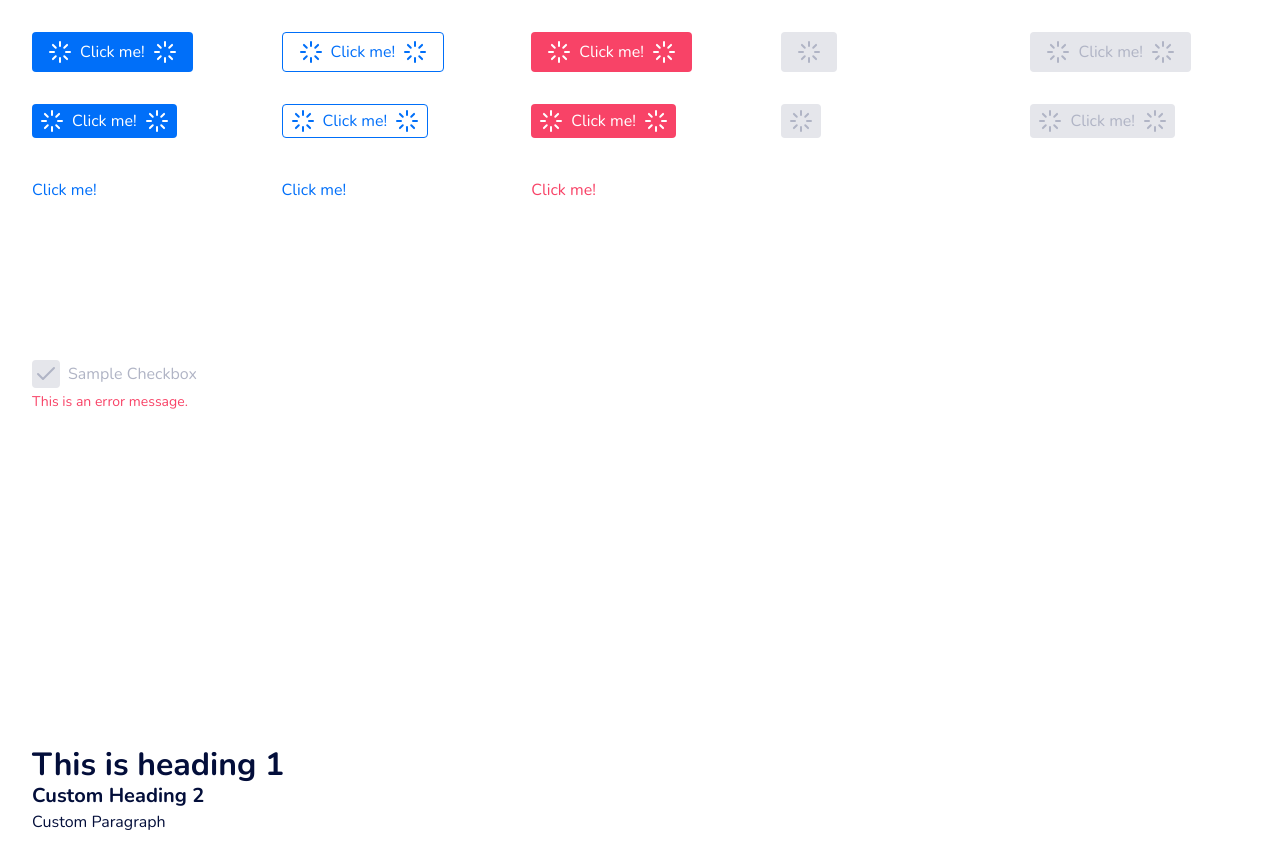
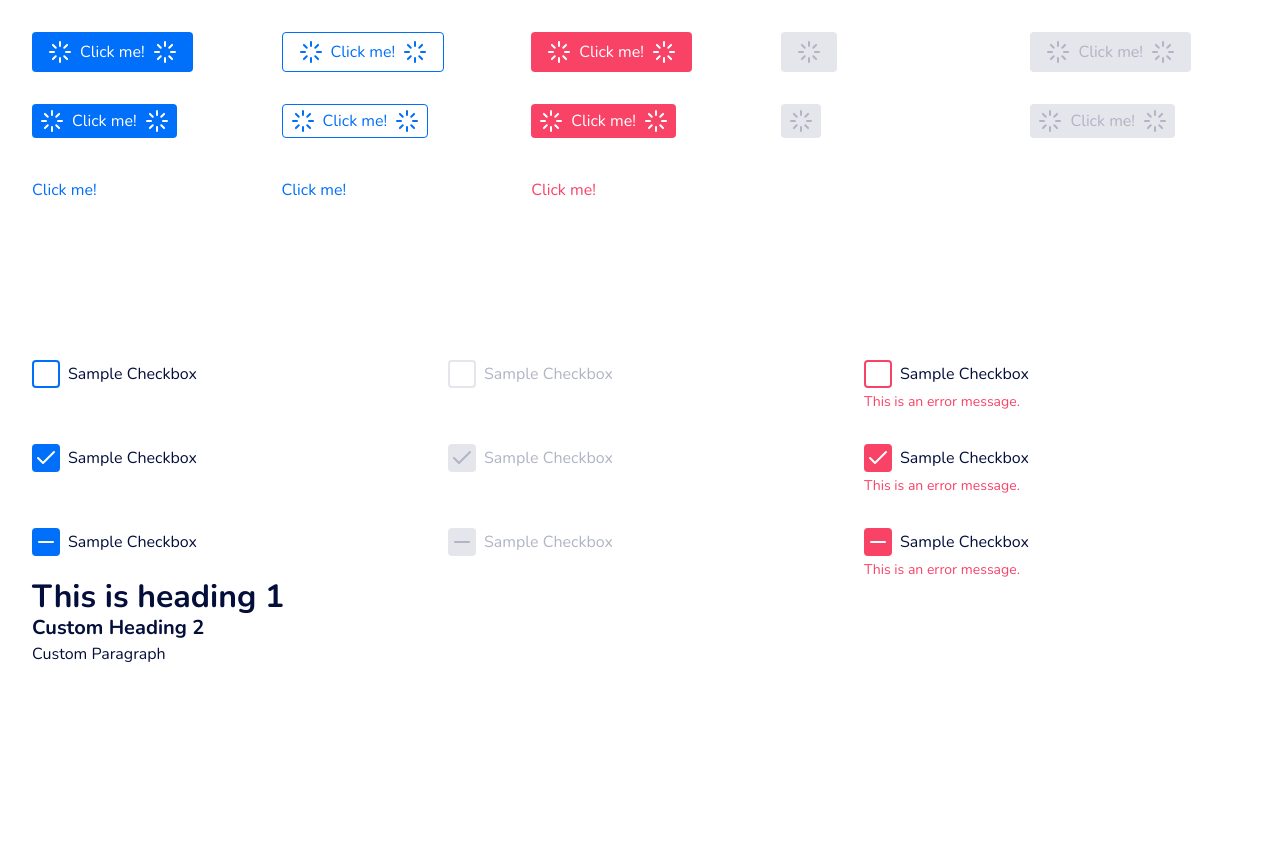
Before and after one commit to Picardward94/li-component-library, a React (Create React App) app: page / in a window 1280 px wide. After the commit the page ends 800 px from the top, so only its background shows below. Built offline with nearby package versions, Linux system fonts and the light colour scheme.

Commit message:
Checkbox additional changes

```diff
--- a/src/App.js
+++ b/src/App.js
@@ -133,12 +133,66 @@ function App() {
           <div
             style={{
               display: "grid",
-              gridTemplateRows: "1fr 1fr 1fr 1fr 1fr",
-              gridTemplateColumns: "1fr 1fr 1fr 1fr 1fr",
+              gridTemplateRows: "1fr 1fr 1fr",
+              gridTemplateColumns: "1fr 1fr 1fr",
               gap: "32px",
             }}
           >
-            <CustomCheckbox error={true} disabled={true} checkState="checked" label="Sample Checkbox" errorText="This is an error message." />
+            <div>
+              <CustomCheckbox label="Sample Checkbox" />
+            </div>
+            <div>
+              <CustomCheckbox
+                disabled={true}
+                label="Sample Checkbox"
+                errorText="This is an error message."
+              />
+            </div>
+            <div>
+              <CustomCheckbox
+                error={true}
+                label="Sample Checkbox"
+                errorText="This is an error message."
+              />
+            </div>
+            <div>
+              <CustomCheckbox label="Sample Checkbox" checkState="checked" />
+            </div>
+            <div>
+              <CustomCheckbox
+                disabled={true}
+                checkState="checked"
+                label="Sample Checkbox"
+                errorText="This is an error message."
+              />
+            </div>
+            <div>
+              <CustomCheckbox
+                error={true}
+                checkState="checked"
+                label="Sample Checkbox"
+                errorText="This is an error message."
+              />
+            </div>
+            <div>
+              <CustomCheckbox label="Sample Checkbox" checkState="partial" />
+            </div>
+            <div>
+              <CustomCheckbox
+                disabled={true}
+                checkState="partial"
+                label="Sample Checkbox"
+                errorText="This is an error message."
+              />
+            </div>
+            <div>
+              <CustomCheckbox
+                error={true}
+                checkState="partial"
+                label="Sample Checkbox"
+                errorText="This is an error message."
+              />
+            </div>
           </div>
 
           {/* Using LiTypography with custom typography variants */}
--- a/src/components/atoms/Button.js
+++ b/src/components/atoms/Button.js
@@ -2,6 +2,11 @@ import React from "react";
 import styled from "@emotion/styled";
 import Button from "@mui/material/Button";
 import IconWrapper from "../tokens/icons/IconWrapper";
+
+// Inconsistencies with Figma property naming
+// Text could be considered a different component, leave for now, address later.
+// If no properties are declared, the default state will be regular, primary
+// If no properties are declared, this shouldn't throw an will just display an empty button.
 
 const StyledButton = styled(Button)(({ theme }) => ({
   "&.MuiButton-root": {
--- a/src/components/atoms/Checkbox.js
+++ b/src/components/atoms/Checkbox.js
@@ -12,7 +12,6 @@ const CheckboxContainer = styled.div(({ theme, disabled }) => ({
     cursor: "not-allowed",
     "& p": {
       color: theme.palette.colorTokens.text["disabled"],
-      display: "inline",
     }
   }),
   "& .error-text": {
@@ -27,7 +26,7 @@ const CheckboxLabelContainer = styled.div({
   alignItems: "center",
 });
 
-const StyledCheckbox = styled.div(({ theme, checked, error, disabled }) => ({
+const StyledCheckbox = styled.div(({ theme, checked, error, disabled, partial }) => ({
   border: "2px solid",
   borderColor: theme.palette.colorTokens.surface["action-primary"],
   borderRadius: theme.spacing(0.5),
@@ -40,27 +39,30 @@ const StyledCheckbox = styled.div(({ theme, checked, error, disabled }) => ({
   justifyContent: "center",
   transition: "all ease-in-out 0.3s",
   marginRight: theme.spacing(1),
-  ...(checked && {
+  "&:hover": {
+    boxShadow: !disabled && `0 0 0 4px ${theme.palette.colorTokens.surface["action-light"]}`,
+  },
+  ...(checked || partial) && {
     borderColor: theme.palette.colorTokens.surface["action-primary"],
     backgroundColor: theme.palette.colorTokens.surface["action-primary"],
-  }),
+  },
   ...(error && {
     borderColor: theme.palette.colorTokens.utility["error-main"],
-    ...(checked && {
-      backgroundColor: theme.palette.colorTokens.utility["error-background"],
-      color: theme.palette.colorTokens.utility["error-main"],
-    }),
+    ...(checked || partial) && {
+      backgroundColor: theme.palette.colorTokens.utility["error-main"],
+      color: theme.palette.colorTokens.text["on-action"],
+    },
+    "&:hover": {
+      boxShadow: !disabled && `0 0 0 4px ${theme.palette.colorTokens.utility["error-light"]}`,
+    },
   }),
   ...(disabled && {
     borderColor: theme.palette.colorTokens.border["primary"],
-    ...(checked && {
+    ...(checked || partial) && {
       backgroundColor: theme.palette.colorTokens.surface["disabled"],
       color: theme.palette.colorTokens.text["disabled"],
-    }),
+    },
   }),
-  "&:hover": {
-    boxShadow: !disabled && `0 0 0 4px ${theme.palette.colorTokens.surface["action-light"]}`,
-  },
 }));
 
 const CustomCheckbox = ({ label, error = false, errorText, disabled = false, checkState: initialCheckState = "unchecked", ...props }) => {
@@ -70,10 +72,18 @@ const CustomCheckbox = ({ label, error = false, errorText, disabled = false, che
     if (disabled) return;
     console.log("Current State:", checkState);
 
-    if (checkState === "unchecked") {
-      setCheckState("checked");
-    } else {
-      setCheckState("unchecked");
+    switch (checkState) {
+      case "checked":
+        setCheckState("unchecked");
+        break;
+      case "unchecked":
+        setCheckState("checked");
+        break;
+      case "partial":
+        setCheckState("unchecked");
+        break;
+      default:
+        console.error("Unexpected checkState:", checkState);
     }
   };
 
@@ -88,12 +98,17 @@ const CustomCheckbox = ({ label, error = false, errorText, disabled = false, che
   return (
     <CheckboxContainer onClick={handleCheckboxClick} disabled={disabled} {...props}>
       <CheckboxLabelContainer>
-        <StyledCheckbox checked={checkState === "checked"} error={error} disabled={disabled}>
+        <StyledCheckbox
+          checked={checkState === "checked"}
+          partial={checkState === "partial"}
+          error={error}
+          disabled={disabled}
+        >
           {iconName && <IconWrapper iconName={iconName} size="medium" />}
         </StyledCheckbox>
         {label && <LiTypography variant="paragraph">{label}</LiTypography>}
       </CheckboxLabelContainer>
-      {error && <LiTypography variant="paragraph-small" className="error-text">{errorText}</LiTypography>}
+      {error && !disabled && <LiTypography variant="paragraph-small" className="error-text">{errorText}</LiTypography>}
     </CheckboxContainer>
   );
 };
--- a/src/components/tokens/icons/icons-individal/MinusIcon.js
+++ b/src/components/tokens/icons/icons-individal/MinusIcon.js
@@ -1,6 +1,6 @@
 import React from "react";
 
-const LoadingIcon = ({ width, height, ...props }) => (
+const MinusIcon = ({ width, height, ...props }) => (
   <svg
     xmlns="http://www.w3.org/2000/svg"
     width="24"
@@ -17,4 +17,4 @@ const LoadingIcon = ({ width, height, ...props }) => (
   </svg>
 );
 
-export default LoadingIcon;
+export default MinusIcon;
```
